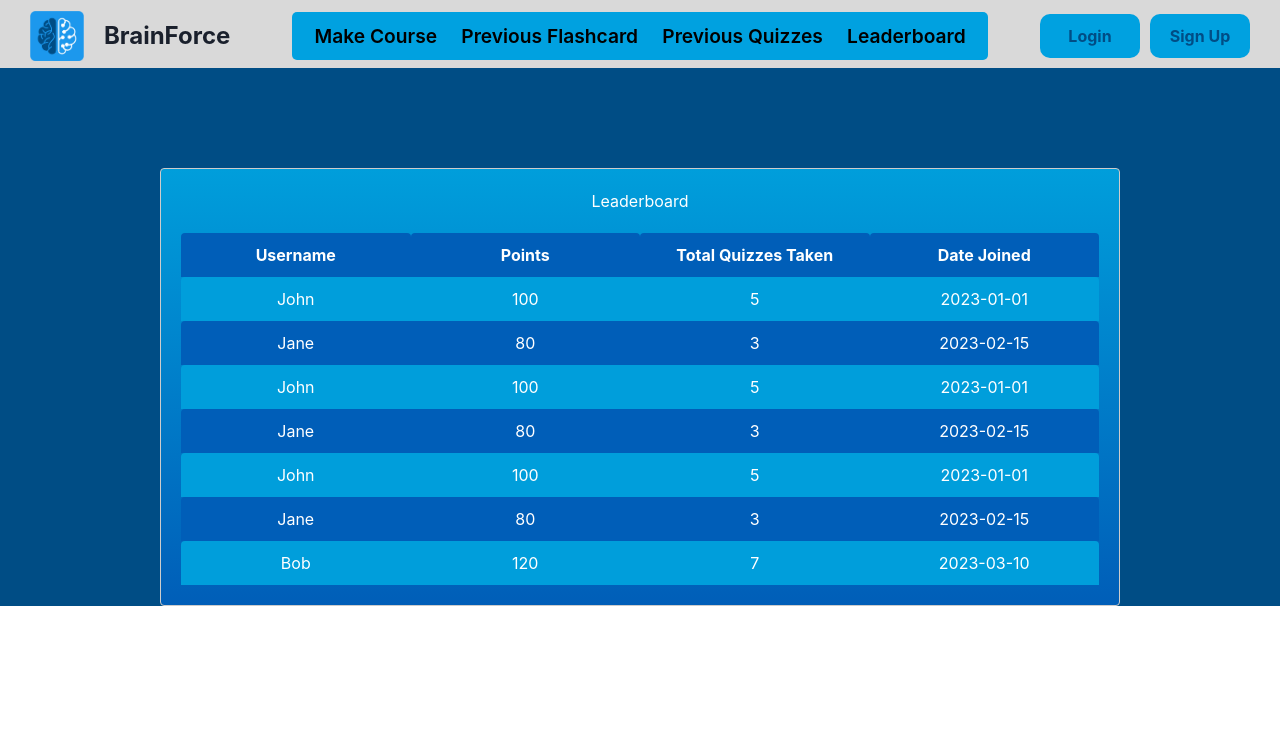
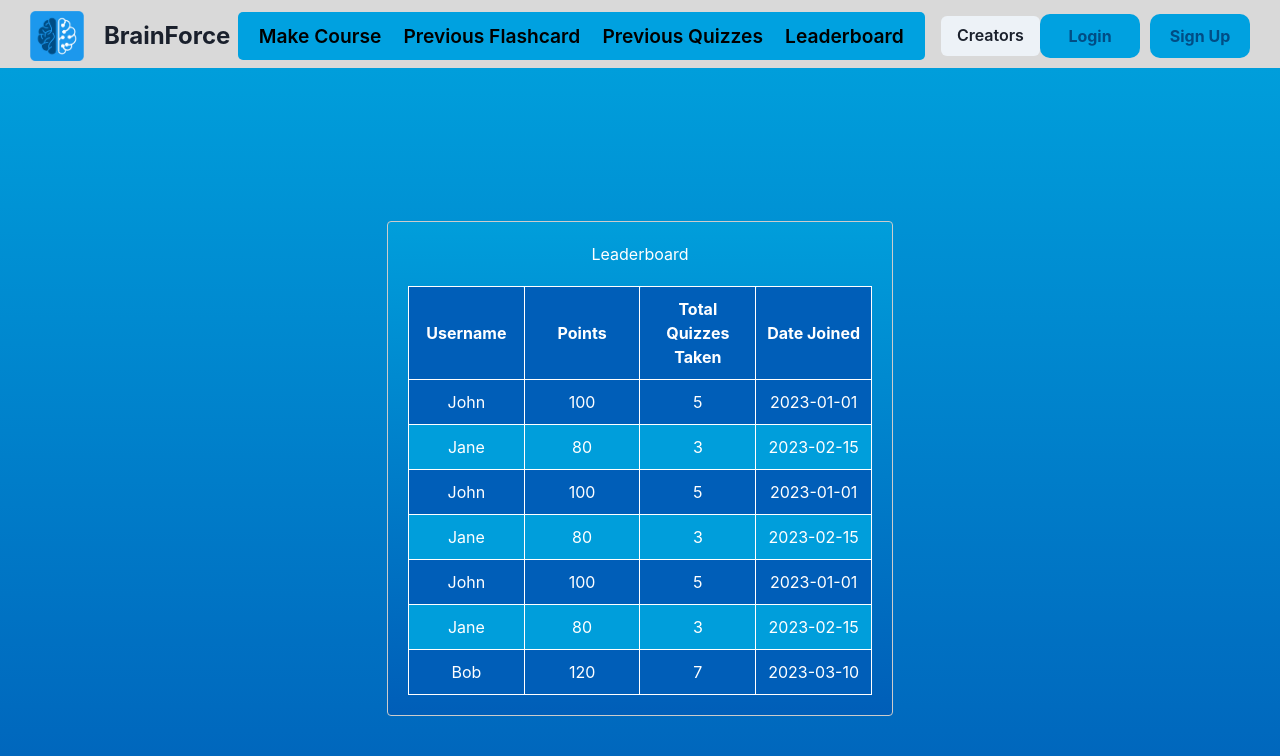
Before and after one commit to FTLRoboForce/FrontEnd, a React (Create React App) app in the folder brainforce-ui/: page /leaderboard in a window 1280 px wide. Shown: the top 756 px of the page. Built offline with nearby package versions, Linux system fonts and the light colour scheme.

Commit message:
batch css update for creators and also indvidual pages

```diff
--- a/brainforce-ui/src/Components/Creators/Creator.js
+++ b/brainforce-ui/src/Components/Creators/Creator.js
@@ -45,7 +45,7 @@ export function Creator() {
 
   return (
     <>
-      <Button
+      <Button transform='translateY(-10px)'
         ml='4'
         onClick={() => {
           setOverlay(<OverlayTwo />)
--- a/brainforce-ui/src/Components/FlashcardPage/FlashcardPage.jsx
+++ b/brainforce-ui/src/Components/FlashcardPage/FlashcardPage.jsx
@@ -40,6 +40,7 @@ export default function FlashcardPage() {
 
   return (
     <>
+
     <div className= "flashcardPage-container">
 
 
--- a/brainforce-ui/src/Components/Home/Home.jsx
+++ b/brainforce-ui/src/Components/Home/Home.jsx
@@ -14,7 +14,7 @@ export function Home() {
 
     <div className="homePage-container">
     <div className= "side-bar">
-   <Creator />
+
 
    </div>
 
--- a/brainforce-ui/src/Components/Leaderboard/Leaderboard.css
+++ b/brainforce-ui/src/Components/Leaderboard/Leaderboard.css
@@ -1,3 +1,13 @@
+.leaderboardPage-container {
+  height: 100vh;
+  width: 100vw;
+  display: flex;
+  align-items: center;
+  justify-content: center;
+  background: linear-gradient(#009EDB, #005EB8);
+}
+
+
 .leaderboard-container {
     max-width: 75%;
     margin: 100px auto;
@@ -5,11 +15,10 @@
     background: linear-gradient(#009EDB, #005EB8);
     border: 1px solid #ccc;
     border-radius: 4px;
-  }
-
-  h2 {
-    text-align: center;
-    color: white;
+    display: flex;
+    flex-direction: column;
+    align-items: center;
+    justify-content: center;
   }
 
   table.leaderboard-table {
@@ -25,26 +34,39 @@
     color: white;
     width: 25%; /* Each column takes up 25% of the table width */
     box-sizing: border-box;
+    border: 1px solid white; /* Add border for the table cells */
   }
 
   table.leaderboard-table th {
     background-color: #005EB8;
+    border-top-left-radius: 4px;
+    border-top-right-radius: 4px;
   }
 
   table.leaderboard-table td {
     background-color: #009EDB;
   }
 
-  table.leaderboard-table tr:nth-child(even) td {
+  table.leaderboard-table tr.even-row td {
     background-color: #005EB8;
   }
 
-  table.leaderboard-table th,
-  table.leaderboard-table td:first-child {
-    border-top-left-radius: 4px;
+  table.leaderboard-table tr.odd-row td {
+    background-color: #009EDB;
   }
 
-  table.leaderboard-table th,
-  table.leaderboard-table td:last-child {
-    border-top-right-radius: 4px;
+  /* Animation for the table rows */
+  @keyframes slideIn {
+    from {
+      transform: translateY(-100%);
+      opacity: 0;
+    }
+    to {
+      transform: translateY(0);
+      opacity: 1;
+    }
   }
+
+  .leaderboard-row {
+    animation: slideIn 0.5s ease forwards;
+  }
--- a/brainforce-ui/src/Components/Leaderboard/Leaderboard.jsx
+++ b/brainforce-ui/src/Components/Leaderboard/Leaderboard.jsx
@@ -1,5 +1,16 @@
 import React from "react";
 import "./Leaderboard.css";
+
+const LeaderboardRow = ({ data, index }) => {
+  return (
+    <tr key={index} className={`leaderboard-row ${index % 2 === 0 ? "even-row" : "odd-row"}`}>
+      <td>{data.username}</td>
+      <td>{data.points}</td>
+      <td>{data.quizzesTaken}</td>
+      <td>{data.dateJoined}</td>
+    </tr>
+  );
+};
 
 export default function Leaderboard() {
   const leaderboardData = [
@@ -49,6 +60,9 @@ export default function Leaderboard() {
   ];
 
   return (
+    <div className="leaderboardPage-container">
+
+
     <div className="leaderboard-container">
       <h2>Leaderboard</h2>
       <table className="leaderboard-table">
@@ -62,15 +76,11 @@ export default function Leaderboard() {
         </thead>
         <tbody>
           {leaderboardData.map((data, index) => (
-            <tr key={index}>
-              <td>{data.username}</td>
-              <td>{data.points}</td>
-              <td>{data.quizzesTaken}</td>
-              <td>{data.dateJoined}</td>
-            </tr>
+            <LeaderboardRow data={data} index={index} />
           ))}
         </tbody>
       </table>
     </div>
+    </div>
   );
 }
--- a/brainforce-ui/src/Components/MakeCourse/MakeCourse.css
+++ b/brainforce-ui/src/Components/MakeCourse/MakeCourse.css
@@ -1,3 +1,14 @@
+/* Add this to your MakeCourse.css */
+.full-page-container {
+  height: 100vh; /* Set the height to 100% of the viewport height */
+  width: 100vw; /* Set the width to 100% of the viewport width */
+  background: linear-gradient(#009edb, #005eb8);
+  display: flex;
+  flex-direction: column;
+  justify-content: center;
+  align-items: center;
+}
+
 .course-options-container {
   max-width: 75%;
   margin: 100px auto;
@@ -5,7 +16,6 @@
   background: linear-gradient(#009edb, #005eb8);
   border: 1px solid #ccc;
   border-radius: 50px;
-
   box-shadow: 0 0 100px var(--lightgrey);
 }
 
--- a/brainforce-ui/src/Components/MakeCourse/MakeCourse.jsx
+++ b/brainforce-ui/src/Components/MakeCourse/MakeCourse.jsx
@@ -47,6 +47,7 @@ export default function MakeCourse() {
 
   return (
     <>
+    <div className="full-page-container">
 
 
     <div className="course-options-container">
@@ -124,6 +125,7 @@ export default function MakeCourse() {
 
 
     </div> */}
+    </div>
     </>
   );
 }
--- a/brainforce-ui/src/Components/Navbar/Navbar.jsx
+++ b/brainforce-ui/src/Components/Navbar/Navbar.jsx
@@ -2,9 +2,13 @@ import React from "react";
 import "./Navbar.css";
 import logo from "../../images/brainForce-logo.png";
 import einstein from "../../images/einstein.png";
+import { Creator } from "../Creators/Creator";
 
 export function Navbar() {
   return (
+    <>
+
+
     <div>
       <nav className="nav-container">
         <section className="logo-container">
@@ -36,6 +40,10 @@ export function Navbar() {
           </ul>
         </section>
 
+
+
+        <Creator/>
+
         <section className="user-activity-container">
           <ul className="user-activity">
             <section id="navbar-login-container">
@@ -50,11 +58,17 @@ export function Navbar() {
               </button>
             </section>
           </ul>
+
           {/* <section id="einstein-container2">
             <img src={einstein} alt="Einstein" />
           </section> */}
         </section>
+
       </nav>
+
     </div>
+
+
+    </>
   );
 }
```
